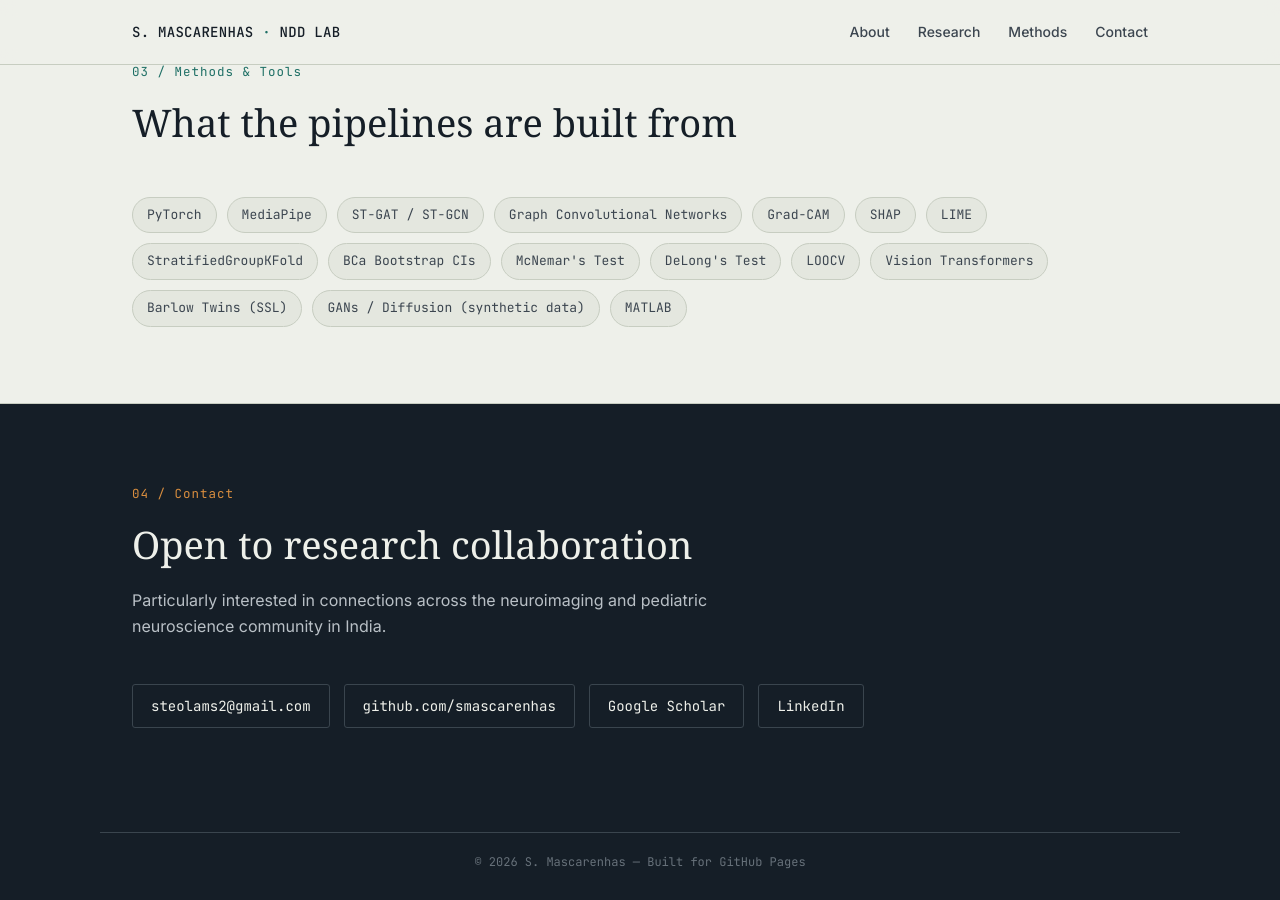
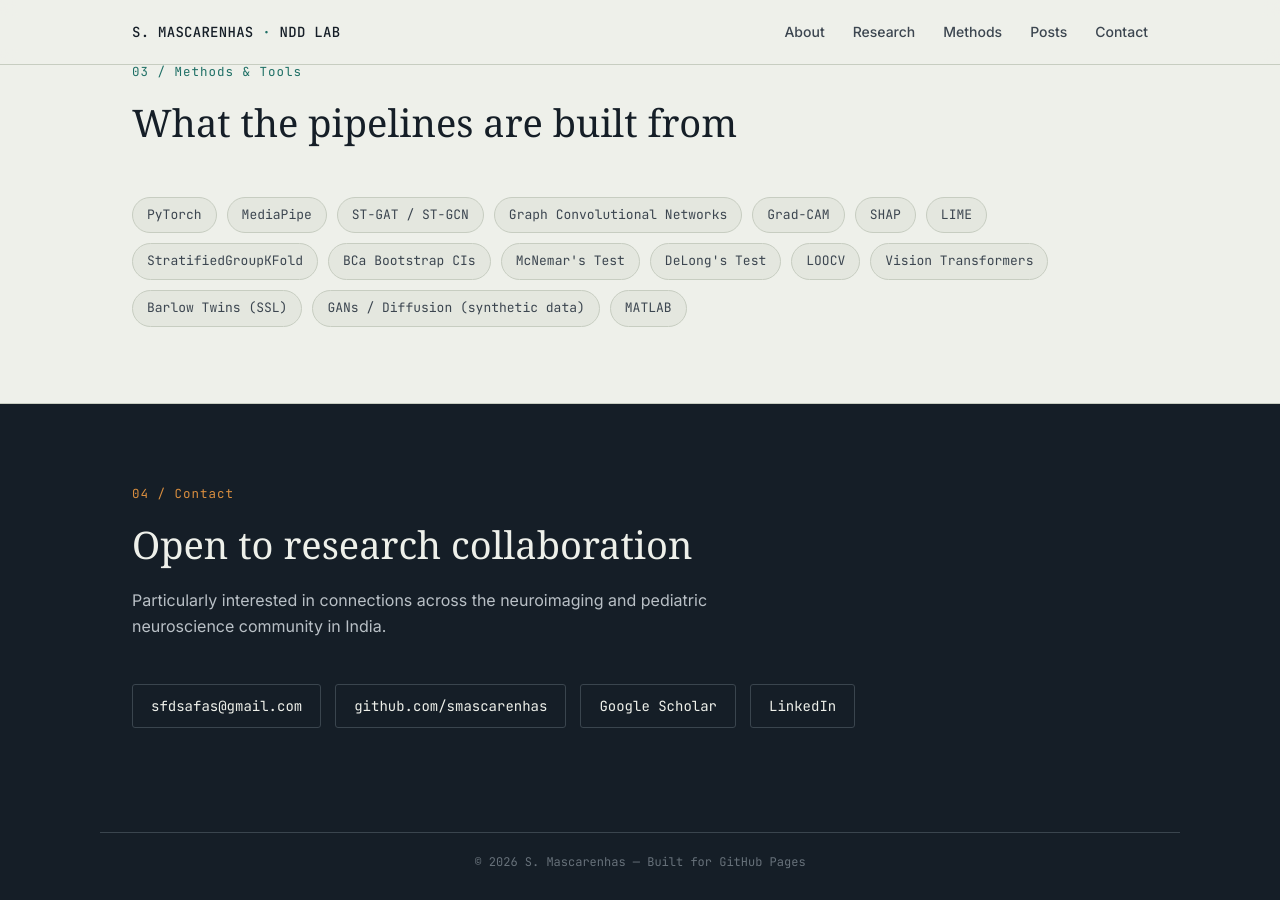
Before and after one commit to smaski01/smascarenhass.github.io, a Jekyll site: the page index.html, which Jekyll copies as it is, in a window 1280 px wide and 900 px high, scrolled down 2203 px. Built offline with Jekyll 4.4.1, drawn with Linux system fonts in a browser that asks for light colours; some web fonts are replaced.

Commit message:
Update index.html

```diff
--- a/index.html
+++ b/index.html
@@ -199,6 +199,7 @@
       <a href="#about">About</a>
       <a href="#research">Research</a>
       <a href="#methods">Methods</a>
+      <a href="/posts/">Posts</a>
       <a href="#contact">Contact</a>
     </nav>
   </div>
@@ -354,7 +355,7 @@
       <p>Particularly interested in connections across the neuroimaging and pediatric neuroscience community in India.</p>
     </div>
     <div class="contact-list reveal">
-      <a href="mailto:steolams2@gmail.com?subject=Research%20Inquiry&body=Hi%2C%0A%0AI%27d%20like%20to%20connect%20regarding%20your%20research%20on%20infant%20neurodevelopmental%20disorder%20detection.%0A%0A">steolams2@gmail.com</a>
+      <a href="mailto:sfdsafas@gmail.com?subject=Research%20Inquiry&body=Hi%2C%0A%0AI%27d%20like%20to%20connect%20regarding%20your%20research%20on%20infant%20neurodevelopmental%20disorder%20detection.%0A%0A">sfdsafas@gmail.com</a>
       <a href="https://github.com/smascarenhas">github.com/smascarenhas</a>
       <a href="https://scholar.google.com">Google Scholar</a>
       <a href="https://linkedin.com">LinkedIn</a>
```
